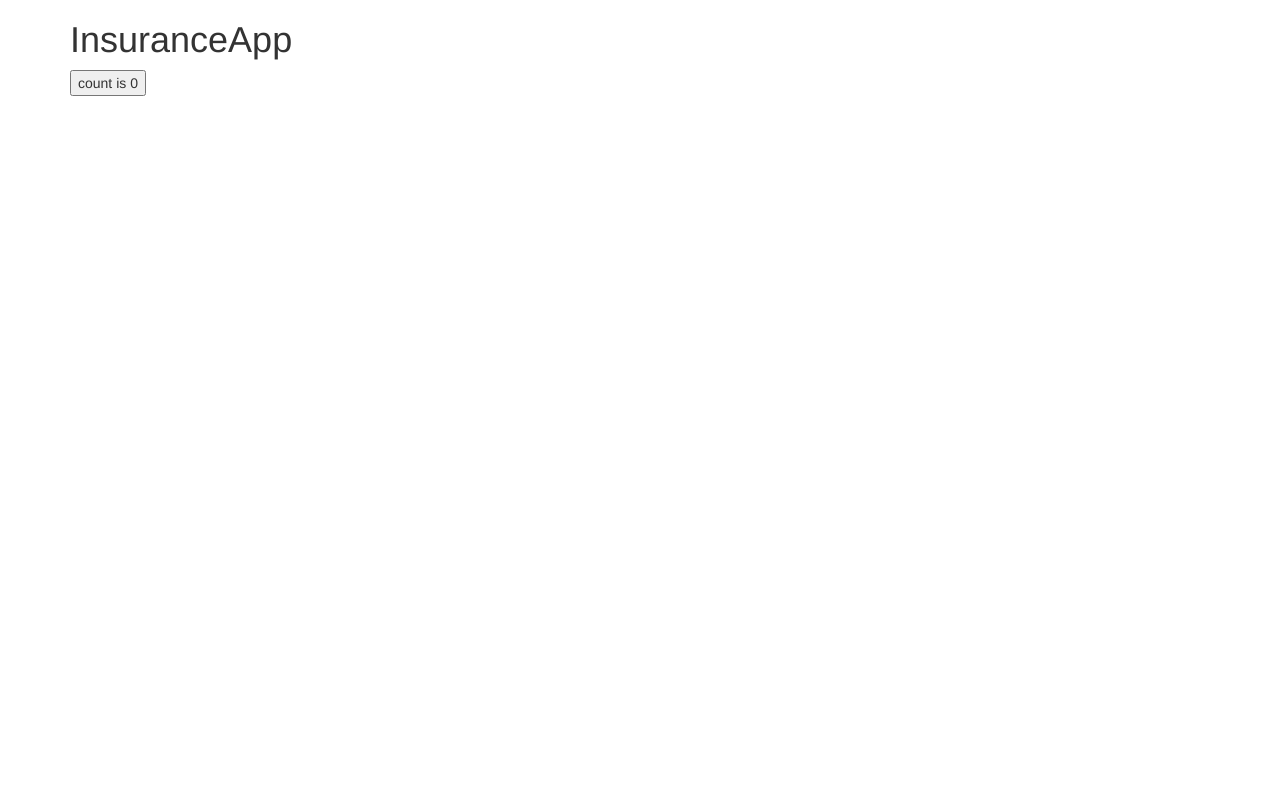
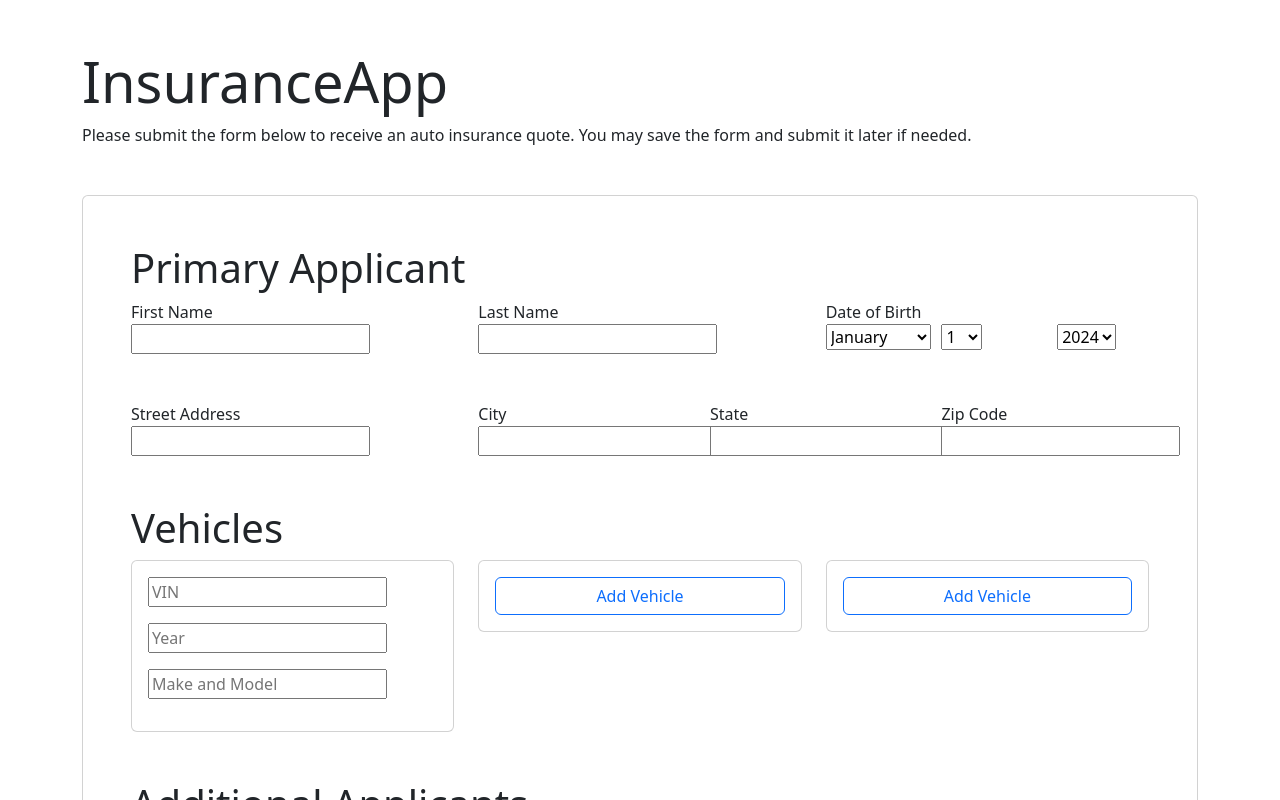
Before and after one commit to michaelp0730/InsuranceApp, a React (Vite) app in the folder client/: page / in a window 1280 px wide. Shown: the top 800 px of the page. Built offline with nearby package versions, Linux system fonts and the light colour scheme.

Commit message:
Adds application form user interface

```diff
--- a/client/index.html
+++ b/client/index.html
@@ -7,8 +7,8 @@
     <title>InsuranceApp</title>
     <link
       rel="stylesheet"
-      href="https://cdn.jsdelivr.net/npm/bootstrap@3.3.7/dist/css/bootstrap.min.css"
-      integrity="sha384-BVYiiSIFeK1dGmJRAkycuHAHRg32OmUcww7on3RYdg4Va+PmSTsz/K68vbdEjh4u"
+      href="https://cdn.jsdelivr.net/npm/bootstrap@5.3.3/dist/css/bootstrap.min.css"
+      integrity="sha384-QWTKZyjpPEjISv5WaRU9OFeRpok6YctnYmDr5pNlyT2bRjXh0JMhjY6hW+ALEwIH"
       crossorigin="anonymous"
     />
   </head>
--- a/client/src/App.tsx
+++ b/client/src/App.tsx
@@ -1,15 +1,15 @@
-import { useState } from "react";
+import ApplicationForm from "./components/ApplicationForm";
 
 function App() {
-  const [count, setCount] = useState(0);
-
   return (
-    <div className="container">
-      <h1>InsuranceApp</h1>
-      <div className="card">
-        <button onClick={() => setCount((count) => count + 1)}>
-          count is {count}
-        </button>
+    <div className="container my-5">
+      <h1 className="display-4">InsuranceApp</h1>
+      <p>
+        Please submit the form below to receive an auto insurance quote. You may
+        save the form and submit it later if needed.
+      </p>
+      <div className="mt-5">
+        <ApplicationForm />
       </div>
     </div>
   );
--- /dev/null
+++ b/client/src/components/ApplicationForm.tsx
@@ -0,0 +1,114 @@
+import { useState } from "react";
+import DateOfBirthSelector from "./DateOfBirthSelector";
+
+const ApplicationForm = () => {
+  const [firstName, setFirstName] = useState("");
+  const [lastName, setLastName] = useState("");
+  const [dateOfBirth, setDateOfBirth] = useState("");
+  const [addressStreet, setAddressStreet] = useState("");
+  const [addressCity, setAddressCity] = useState("");
+  const [addressState, setAddressState] = useState("");
+  const [addressZipCode, setAddressZipCode] = useState("");
+  const [vehicles, setVehicles] = useState([]);
+  const [people, setPeople] = useState([]);
+
+  return (
+    <form className="card p-5">
+      <fieldset>
+        <h2 className="display-6">Primary Applicant</h2>
+        <div className="row">
+          <div className="col-md-4">
+            <label htmlFor="firstName">First Name</label>
+            <br />
+            <input type="text" name="firstName" />
+          </div>
+          <div className="col-md-4">
+            <label htmlFor="lastName">Last Name</label>
+            <br />
+            <input type="text" name="lastName" />
+          </div>
+          <div className="col-md-4">
+            <label htmlFor="birthMonth">Date of Birth</label>
+            <br />
+            <DateOfBirthSelector />
+          </div>
+        </div>
+        <div className="row mt-5">
+          <div className="col-md-4">
+            <label htmlFor="addressStreet">Street Address</label>
+            <br />
+            <input type="text" name="addressStreet" />
+          </div>
+          <div className="col-md-8">
+            <div className="row">
+              <div className="col-md-4">
+                <label htmlFor="addressCity">City</label>
+                <br />
+                <input type="text" name="addressCity" />
+              </div>
+              <div className="col-md-4">
+                <label htmlFor="addressState">State</label>
+                <br />
+                <input type="text" name="addressCity" />
+              </div>
+              <div className="col-md-4">
+                <label htmlFor="addressZipCode">Zip Code</label>
+                <br />
+                <input type="text" name="addressZipCode" />
+              </div>
+            </div>
+          </div>
+        </div>
+      </fieldset>
+      <fieldset className="mt-5">
+        <h2 className="display-6">Vehicles</h2>
+        <div className="row">
+          <div className="col-md-4">
+            <div className="card p-3">
+              <p>
+                <input type="text" placeholder="VIN" />
+              </p>
+              <p>
+                <input type="text" placeholder="Year" />
+              </p>
+              <p>
+                <input type="text" placeholder="Make and Model" />
+              </p>
+            </div>
+          </div>
+          <div className="col-md-4">
+            <div className="card p-3">
+              <button type="button" className="btn btn-outline-primary">
+                Add Vehicle
+              </button>
+            </div>
+          </div>
+          <div className="col-md-4">
+            <div className="card p-3">
+              <button type="button" className="btn btn-outline-primary">
+                Add Vehicle
+              </button>
+            </div>
+          </div>
+        </div>
+      </fieldset>
+      <fieldset className="mt-5">
+        <h2 className="display-6">Additional Applicants</h2>
+        <button type="button" className="btn btn-outline-primary">
+          Add Applicant
+        </button>
+      </fieldset>
+      <fieldset className="mt-5">
+        <button type="submit" className="btn btn-success">
+          Submit
+        </button>
+        &nbsp;
+        <button type="button" className="btn btn-primary">
+          Save Changes
+        </button>
+      </fieldset>
+    </form>
+  );
+};
+
+export default ApplicationForm;
--- /dev/null
+++ b/client/src/components/DateOfBirthSelector.tsx
@@ -0,0 +1,42 @@
+const DateOfBirthSelector = () => {
+  return (
+    <div className="row">
+      <div className="col-md-4">
+        <select name="birthMonth">
+          <option>January</option>
+          <option>February</option>
+          <option>March</option>
+          <option>April</option>
+          <option>May</option>
+          <option>June</option>
+          <option>July</option>
+          <option>August</option>
+          <option>September</option>
+          <option>October</option>
+          <option>November</option>
+          <option>December</option>
+        </select>
+      </div>
+      <div className="col-md-4">
+        <select>
+          {Array.from({ length: 31 }, (_, i) => i + 1).map((num) => (
+            <option key={num}>{num}</option>
+          ))}
+        </select>
+      </div>
+      <div className="col-md-4">
+        <select>
+          {Array.from({ length: 2024 - 1930 + 1 }, (_, i) => 2024 - i).map(
+            (year) => (
+              <option key={year} value={year}>
+                {year}
+              </option>
+            )
+          )}
+        </select>
+      </div>
+    </div>
+  );
+};
+
+export default DateOfBirthSelector;
```
Also changed, not shown: client/src/interfaces/InsuranceApplication.ts (added, +17 -0 lines), client/src/interfaces/Person.ts (added, +8 -0 lines), client/src/interfaces/Vehicle.ts (added, +7 -0 lines).
